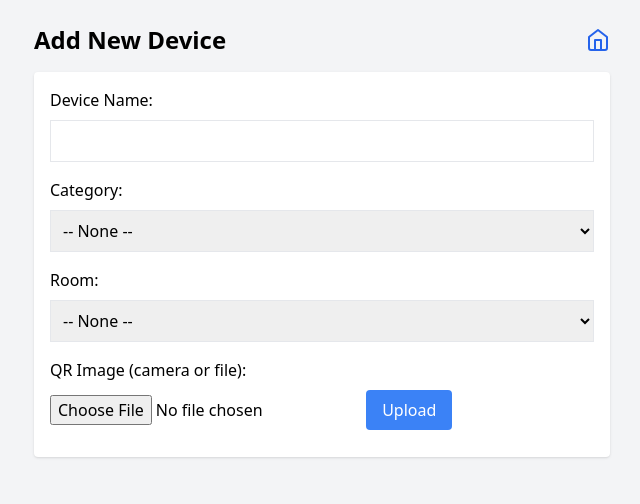
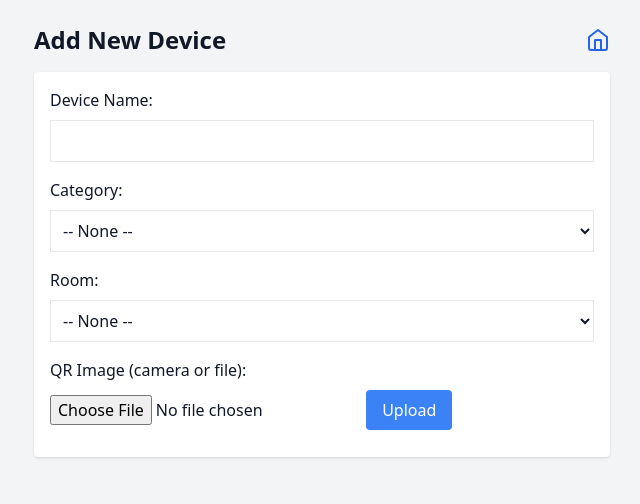
Before and after one commit to trevorswanson/qr-code-storage, a Flask app: page /add in a window 1280 px wide. Shown: the top 504 px of the page, without its empty margins (318-958 px from the left). Run offline with Flask 3, Linux system fonts and the light colour scheme; some libraries are stand-ins or nearby versions.

Commit message:
Fix input styles for dark mode

```diff
--- a/templates/add_device.html
+++ b/templates/add_device.html
@@ -4,10 +4,13 @@
     <meta charset="UTF-8">
     <meta name="viewport" content="width=device-width, initial-scale=1.0">
     <title>Add Device</title>
+    <script>
+        tailwind.config = { darkMode: 'media' }
+    </script>
     <script src="https://cdn.tailwindcss.com"></script>
     <script src="https://unpkg.com/feather-icons"></script>
 </head>
-<body class="bg-gray-100 p-6">
+<body class="bg-gray-100 dark:bg-gray-900 text-gray-900 dark:text-gray-100 p-6">
     <div class="max-w-xl mx-auto">
         <div class="flex justify-between items-center mb-4">
             <h1 class="text-2xl font-bold">Add New Device</h1>
@@ -26,25 +29,25 @@
             {% endif %}
         {% endwith %}
 
-        <form method="POST" enctype="multipart/form-data" class="bg-white p-4 rounded shadow mb-6">
+        <form method="POST" enctype="multipart/form-data" class="bg-white dark:bg-gray-800 p-4 rounded shadow mb-6">
             <label class="block mb-2">Device Name:</label>
-            <input type="text" name="name" class="border p-2 w-full mb-4">
+            <input type="text" name="name" class="border p-2 w-full mb-4 bg-white dark:bg-gray-700 dark:text-gray-100">
             <label class="block mb-2">Category:</label>
-            <select name="category" class="border p-2 w-full mb-4">
+            <select name="category" class="border p-2 w-full mb-4 bg-white dark:bg-gray-700 dark:text-gray-100">
                 <option value="">-- None --</option>
                 {% for cat in categories %}
                 <option value="{{ cat }}">{{ cat }}</option>
                 {% endfor %}
             </select>
             <label class="block mb-2">Room:</label>
-            <select name="room" class="border p-2 w-full mb-4">
+            <select name="room" class="border p-2 w-full mb-4 bg-white dark:bg-gray-700 dark:text-gray-100">
                 <option value="">-- None --</option>
                 {% for r in rooms %}
                 <option value="{{ r }}">{{ r }}</option>
                 {% endfor %}
             </select>
             <label class="block mb-2">QR Image (camera or file):</label>
-            <input type="file" name="file" accept="image/*" capture="environment" class="mb-4">
+            <input type="file" name="file" accept="image/*" capture="environment" class="mb-4 bg-white dark:bg-gray-700 dark:text-gray-100">
             <button type="submit" class="bg-blue-500 text-white px-4 py-2 rounded">Upload</button>
         </form>
     </div>
```
Also changed, not shown: templates/edit_device.html (+8 -5 lines), templates/index.html (+5 -2 lines), templates/settings.html (+6 -3 lines).
